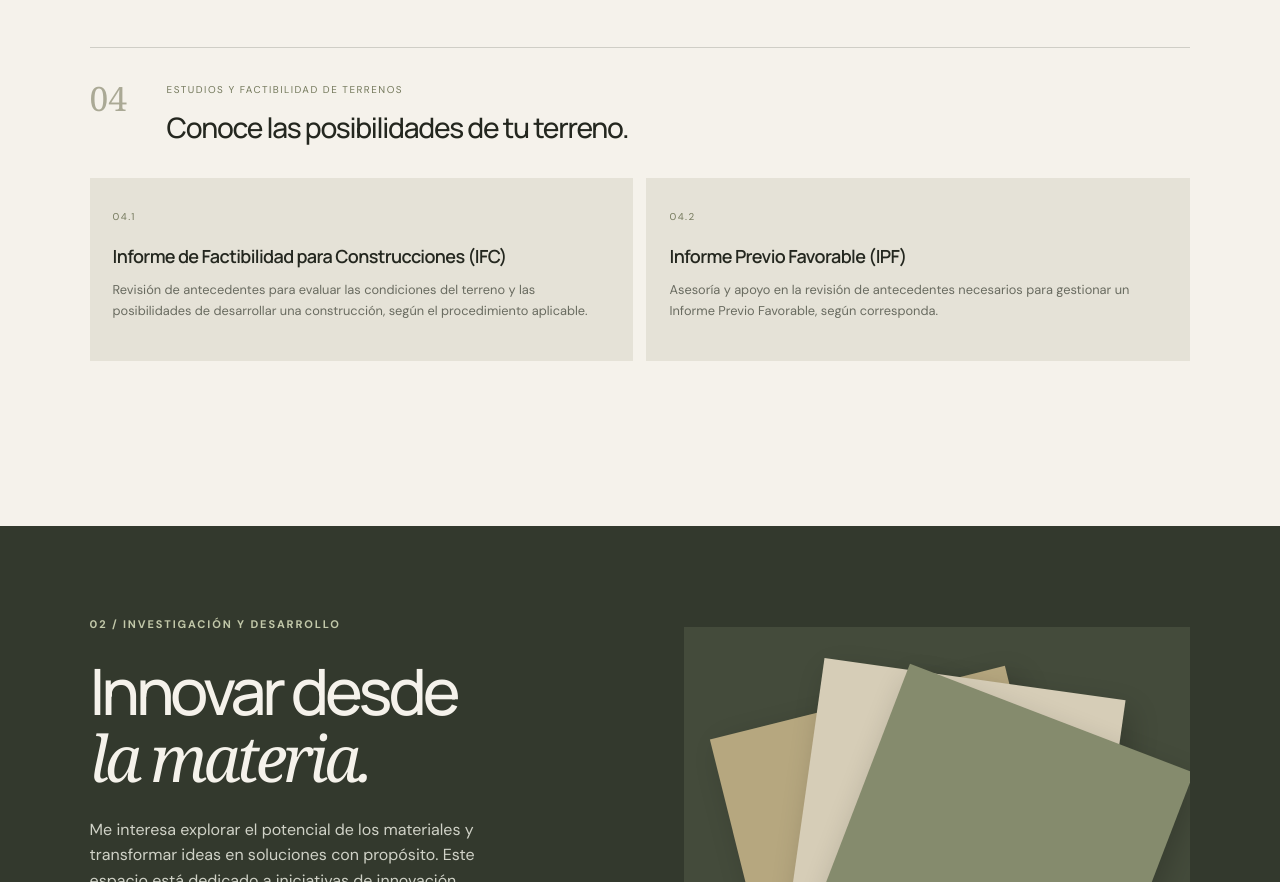
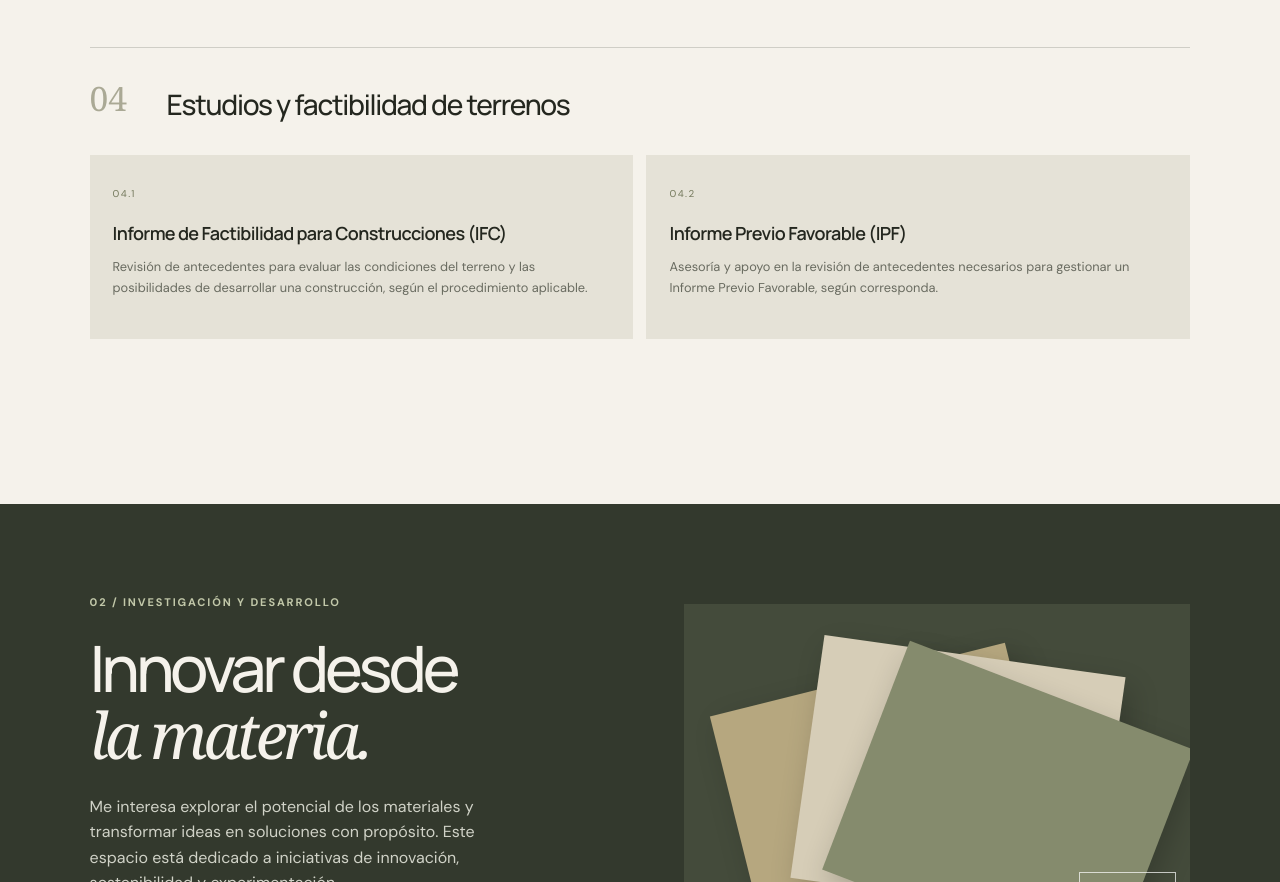
Before and after one commit to arquitectajavieraruizsoto/PortafolioArquitectaJavieraRuiz, a plain HTML site: page index.html in a window 1280 px wide. Shown: the part 3393-4275 px from the top of the page. Drawn offline with Linux system fonts and the light colour scheme.

Commit message:
Actualiza título principal de sección 04
Co-authored-by: Copilot <223556219+Copilot@users.noreply.github.com>

```diff
--- a/index.html
+++ b/index.html
@@ -160,7 +160,7 @@
   </div>
 
   <div id="factibilidad" class="service-category">
-    <div class="service-category-heading"><span class="service-index">04</span><div><p class="project-type">ESTUDIOS Y FACTIBILIDAD DE TERRENOS</p><h3>Conoce las posibilidades de tu terreno.</h3></div></div>
+    <div class="service-category-heading"><span class="service-index">04</span><div><h3>Estudios y factibilidad de terrenos</h3></div></div>
     <div class="service-cards service-cards-two">
       <article class="service-card service-card-featured"><span class="service-card-number">04.1</span><h4>Informe de Factibilidad para Construcciones (IFC)</h4><p>Revisión de antecedentes para evaluar las condiciones del terreno y las posibilidades de desarrollar una construcción, según el procedimiento aplicable.</p></article>
       <article class="service-card service-card-featured"><span class="service-card-number">04.2</span><h4>Informe Previo Favorable (IPF)</h4><p>Asesoría y apoyo en la revisión de antecedentes necesarios para gestionar un Informe Previo Favorable, según corresponda.</p></article>
```
